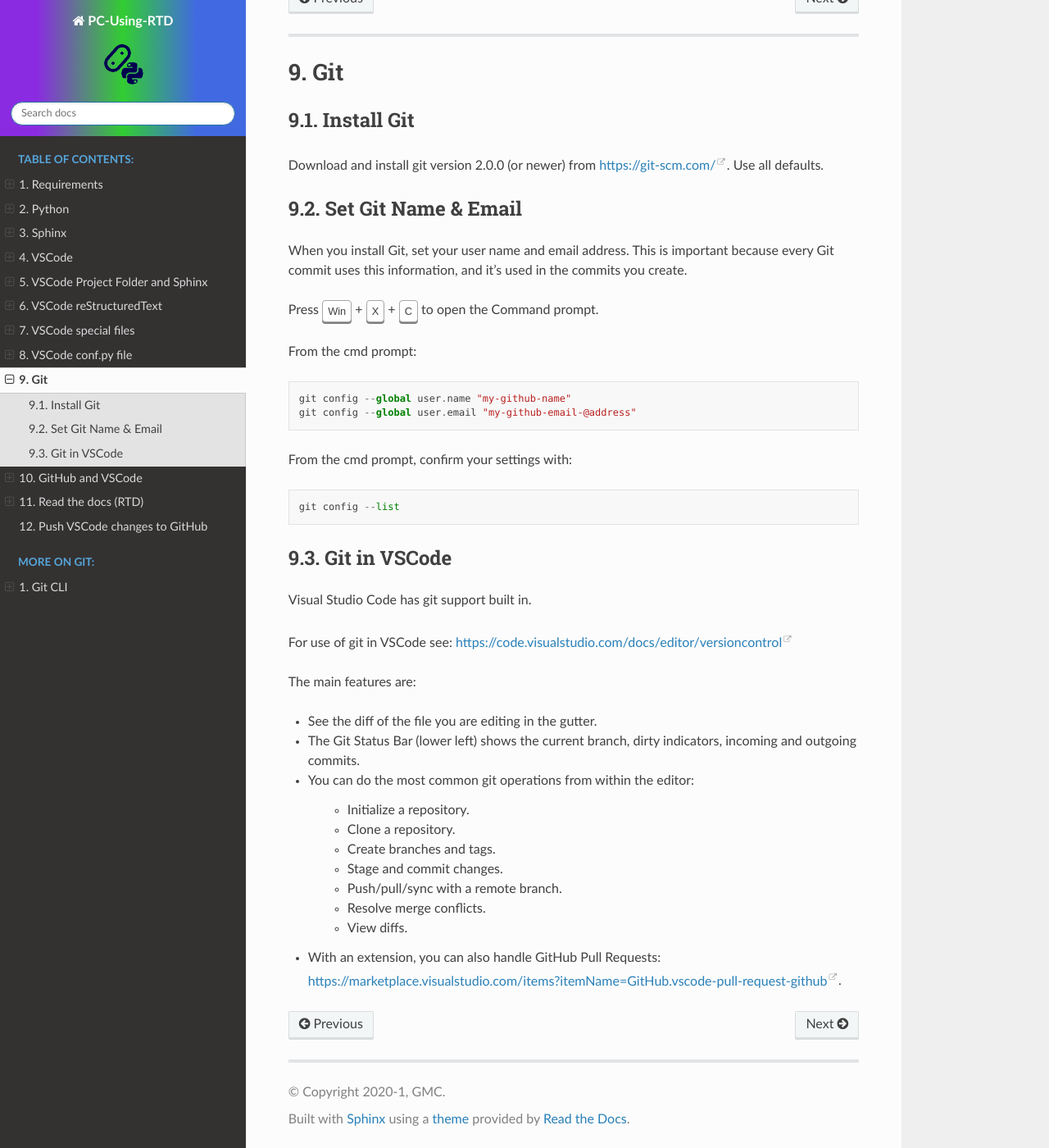
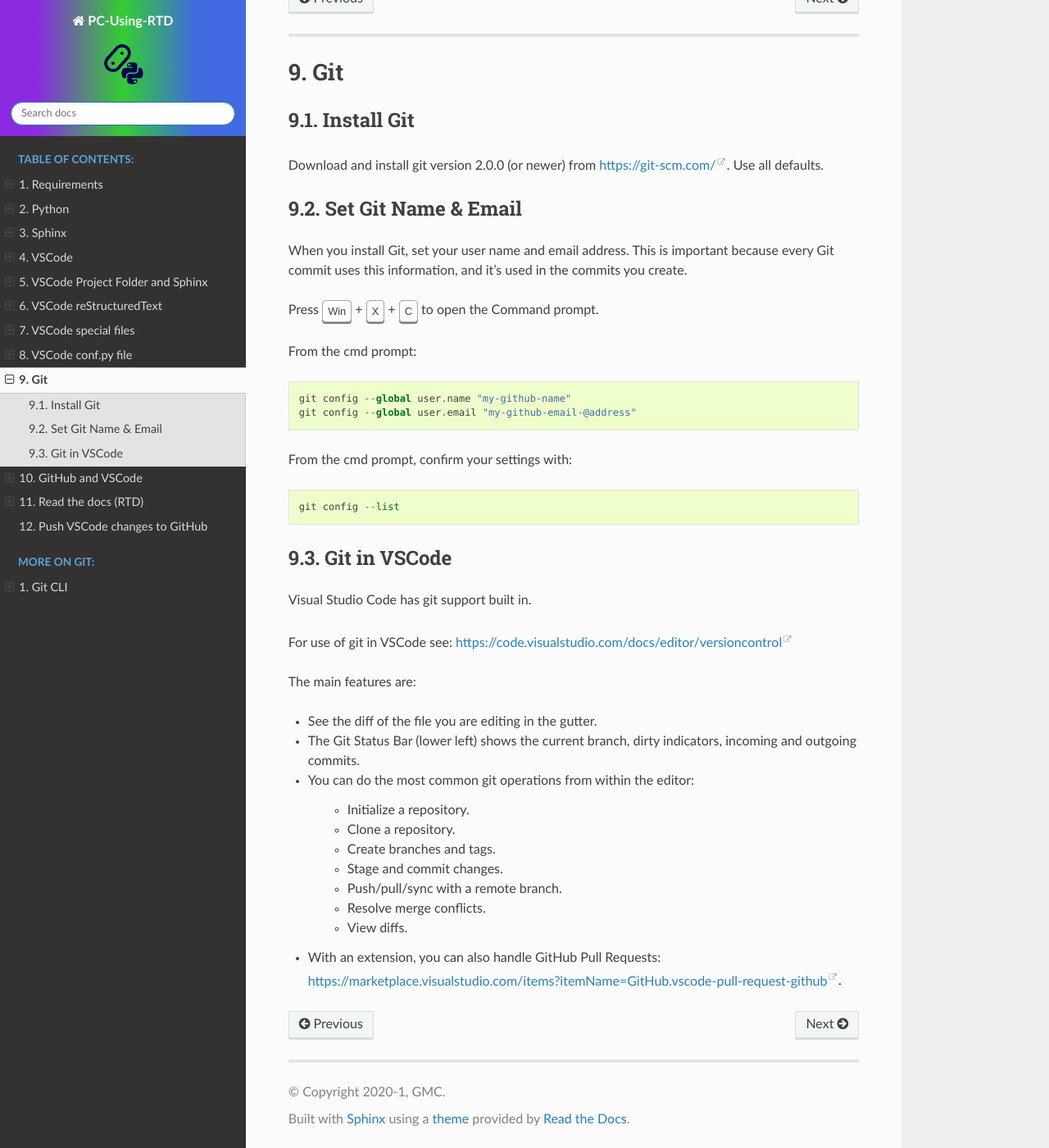
Before and after one commit to gmc-code/PC-Using-RTD, a Sphinx documentation site: the page built from docs/setup/Git.rst, in a window 1280 px wide and 1400 px high, scrolled down 80 px. Shown: the whole window at 82% size. Built offline with Sphinx 7.4.7 and the Read the Docs theme 2.0.0, drawn with Linux system fonts in a browser that asks for light colours.

Commit message:
pygments style activated

```diff
--- a/docs/conf.py
+++ b/docs/conf.py
@@ -41,7 +41,7 @@ todo_include_todos = True
 
 # default python Pygments (syntax highlighting) style to use.
 # for other styles see https://pygments.org/docs/lexers/#lexers-for-python-and-related-languages
-# pygments_style = 'sphinx'
+pygments_style = 'sphinx'
 
 # -- Options for HTML output -------------------------------------------------
 # see https://www.sphinx-doc.org/en/master/usage/configuration.html#options-for-html-output
```
